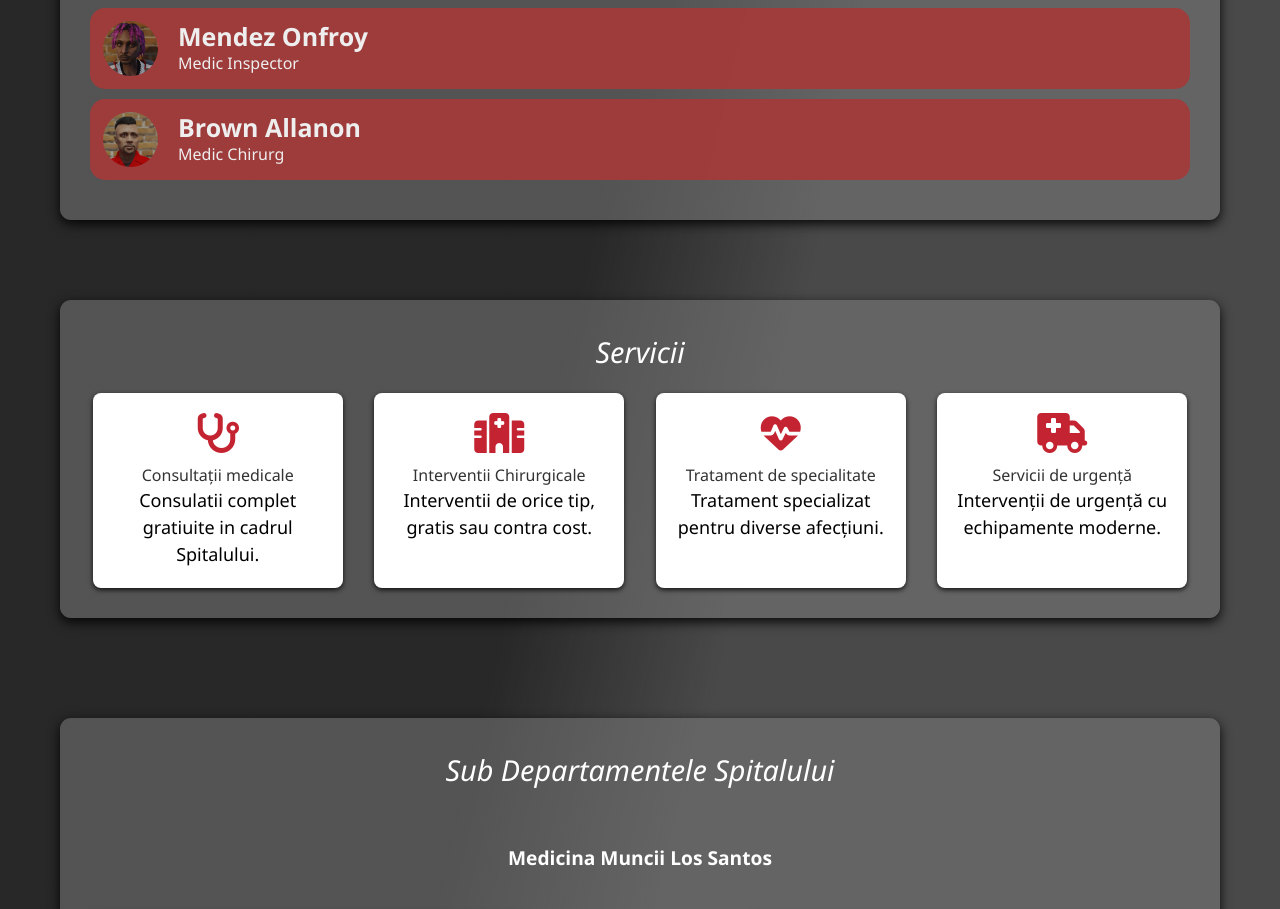
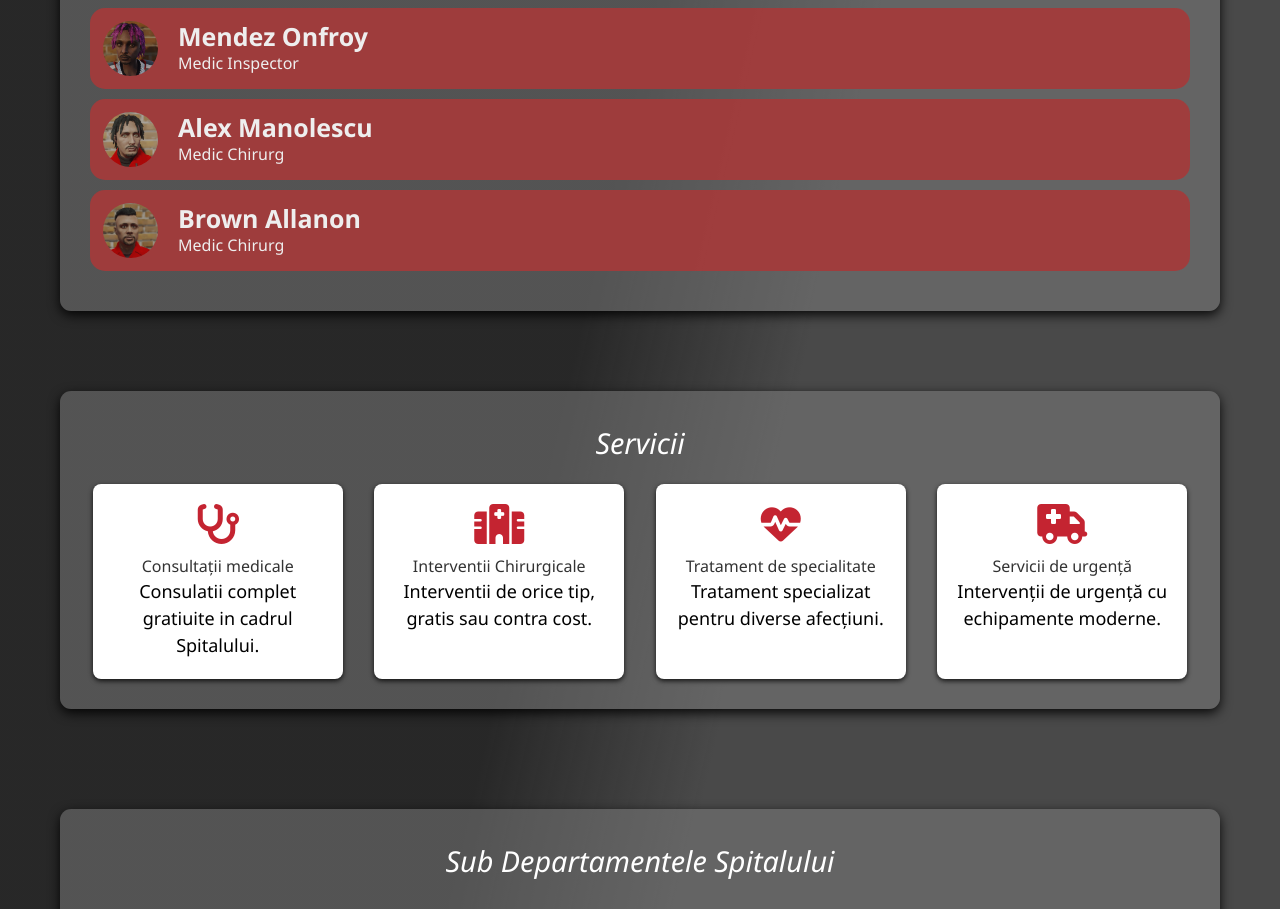
Before and after one commit to TristanfinalBo2/SITEMedici, a website: page index.html in a window 1280 px wide. Shown: the part 1654-2563 px from the top of the page. Drawn offline with nearby package versions, Linux system fonts and the light colour scheme; a script that the page names is missing.

Commit message:
Update index.html

```diff
--- a/index.html
+++ b/index.html
@@ -1320,6 +1320,18 @@ h4{
             <div class="box">
                 <div class="list">
                     <div class="imgBx">
+                        <img src="img_manolescu.png" ></img>
+                    </div>
+                    <div class="content">
+                       <h1 class="rank"><small> M - </small>006</h1>
+                       <h4>Alex Manolescu</h4>
+                       <p2>Medic Chirurg</p2>
+                       <p class="old">Vechime: 23.07.2024</p>
+                </div>
+            </div>
+            <div class="box">
+                <div class="list">
+                    <div class="imgBx">
                         <img src="img_brown.png" ></img>
                     </div>
                     <div class="content">
```
